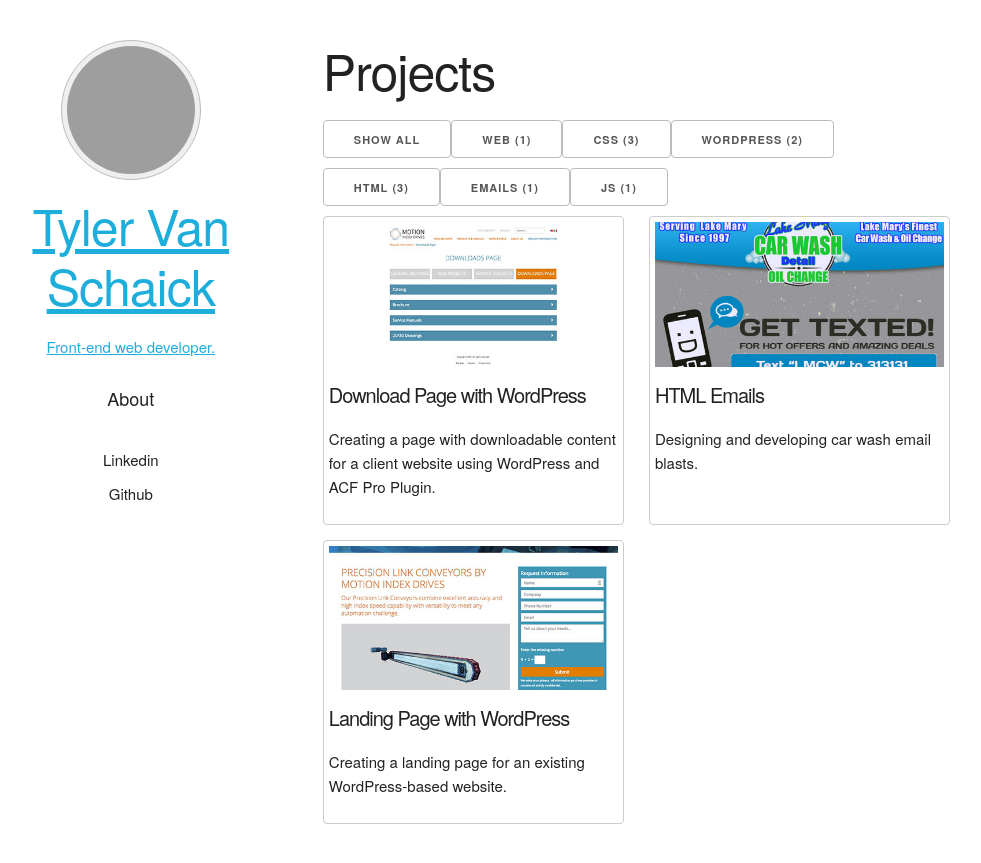
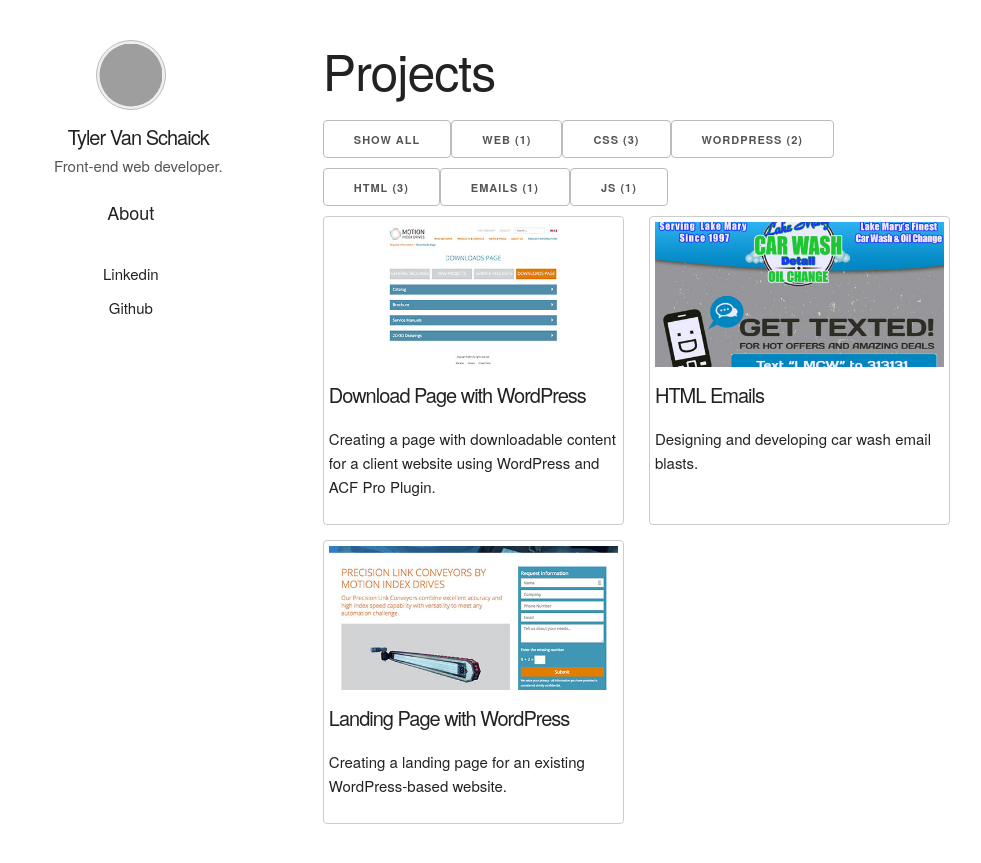
Before and after one commit to tyler-vs/tyler-vs.github.io, a Jekyll site: the page built from index.html, in a window 1280 px wide. Shown: the top 863 px of the page, without its empty margins (170-1151 px from the left). Built offline with Jekyll 4.4.1, drawn with Linux system fonts in a browser that asks for light colours; nearby versions of some CDN libraries; grey boxes are pictures that could not be loaded.

Commit message:
Update site side bar menu with mobile style
Mobile styles left align the text, CSS uses mobile first, so
desktop styles should appear in media queries.

```diff
--- a/css/main.css
+++ b/css/main.css
@@ -123,6 +123,7 @@ textarea {
 @media (min-width: 550px) {
   .site-sidebar {
     position: fixed;
+    align-items: space-between;
   }
 }
 
@@ -130,16 +131,83 @@ textarea {
   text-decoration: underline;
 }
 
+/* mobile first */
+.site-info {
+  display: flex;
+  flex-direction: row;
+  justify-content: center;
+  align-items: center;
+
+  width: 100%;
+
+  text-decoration: none;
+  color: inherit;
+  margin-bottom: 1.5rem;
+}
+
+@media (min-width: 550px) {
+  .site-info {
+    flex-direction: column;
+    justify-content: flex-start
+  }
+}
+
+/* span is used to keey the site title and tagline togethter */
+.site-info span {
+  display: inline-block;
+  padding-left: 1.5rem;
+  text-align: left;
+}
+
+/* after mobile, center */
+@media (min-width: 550px) {
+  .site-info span {
+    text-align: center;
+  }
+}
+
 .site-logo {
-  box-sizing: border-box;
-  width: 140px;
-  height: 140px;
+  width: 70px;
+  height: 70px;
+
+  margin-bottom: 0;
+  padding: 0.25rem;
+
+  /*  themeing  */
   border-radius: 50%;
-  padding: 0.5rem;
   border: 1px solid #bbb;
   background: #efefef;
-  margin-bottom: 1.5rem;
 }
+
+/* make he logo larger on larger screen sizes
+   and add bototm spacing */
+@media (min-width: 550px) {
+  .site-logo {
+    width: 140x;
+    height: 140x;
+    margin-bottom: 1.5rem;
+  }
+}
+
+.site-title {
+  font-size: 20px;
+}
+
+@media (min-width: 500px) {
+  .site-title {
+
+  }
+}
+
+.site-title,
+.site-tagline {
+ margin-bottom: .5rem;
+}
+
+.site-tagline {
+  color: #555;
+}
+
 
 .site-sidebar ul {
   list-style-type: none;
```
